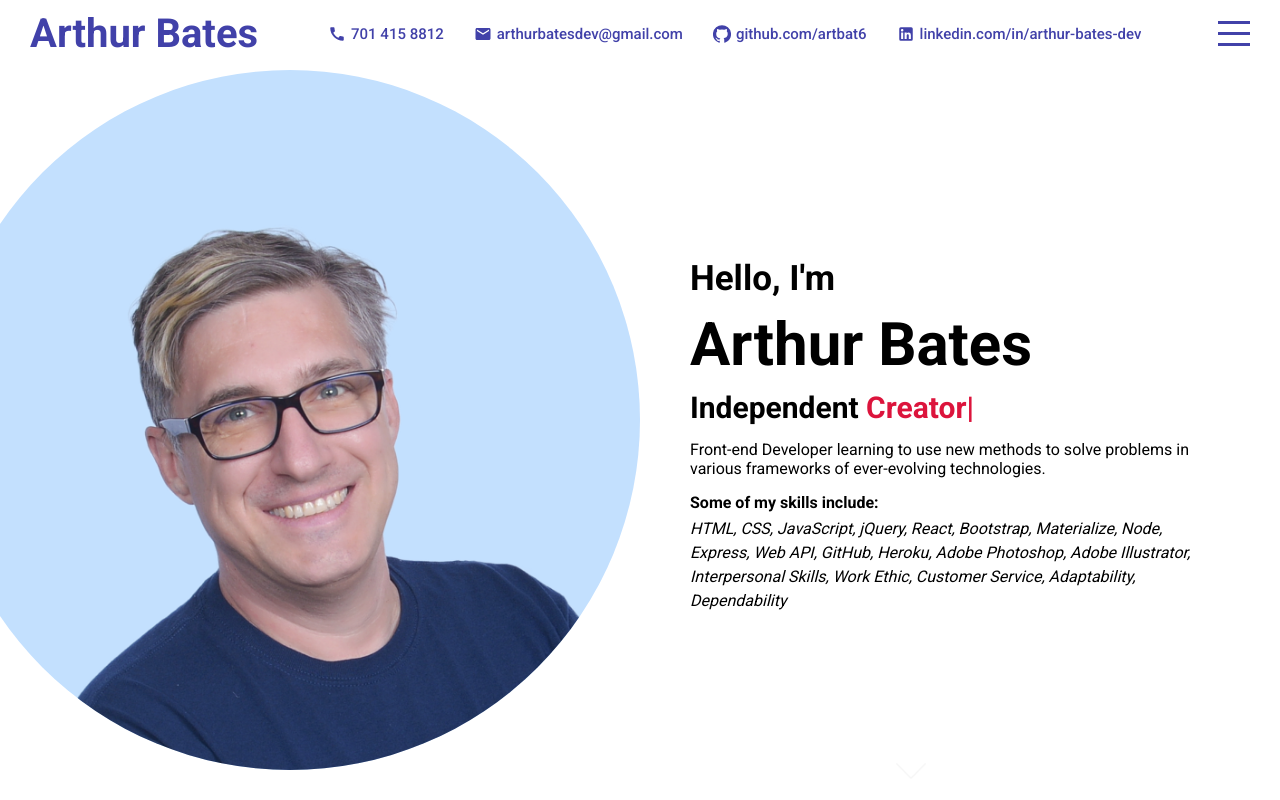
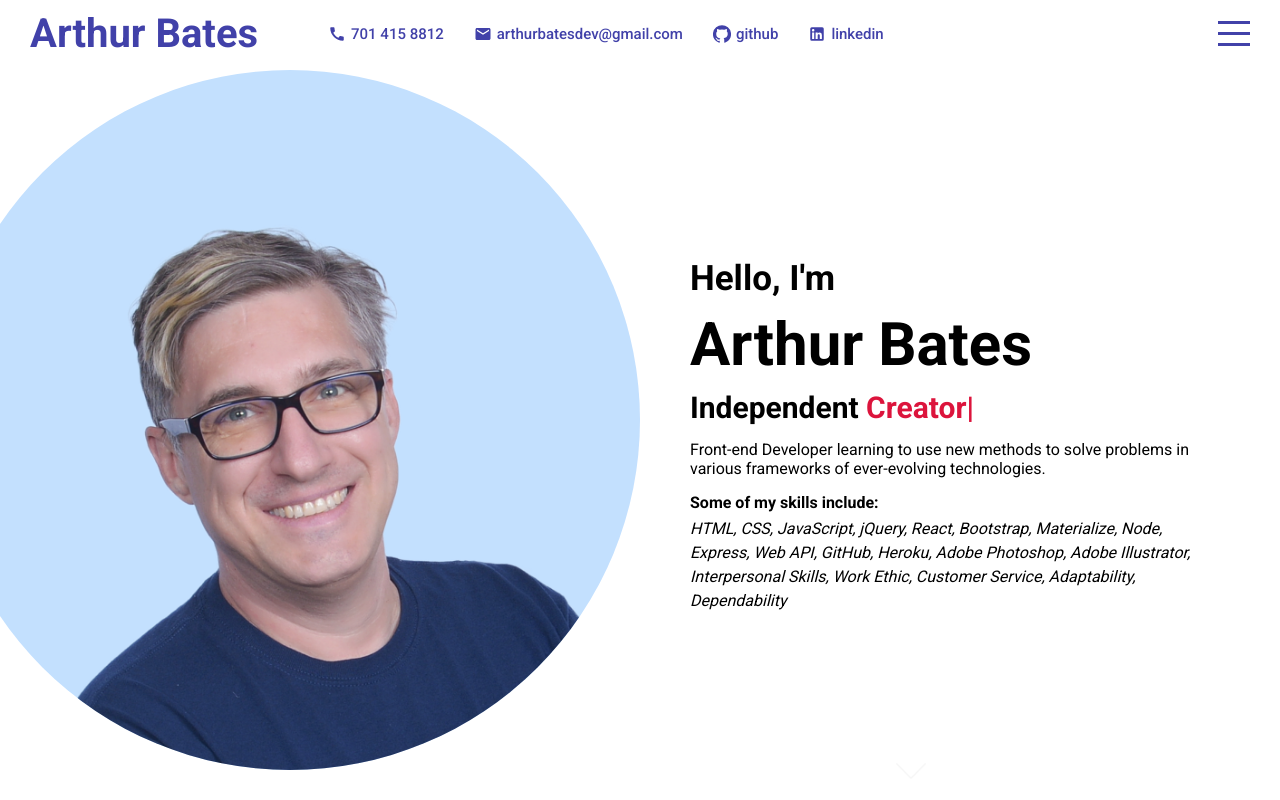
Before and after one commit to artbat6/AB-react-portfolio, a React (Create React App) app: page / in a window 1280 px wide. Built offline with nearby package versions, Linux system fonts and the light colour scheme.

Commit message:
trying to add github link to each portfolio item

```diff
--- a/src/components/portfolio/Portfolio.jsx
+++ b/src/components/portfolio/Portfolio.jsx
@@ -70,17 +70,23 @@ export default function Portfolio() {
           />
         ))}
       </ul>
+
       <div className="container">
         {data.map((d) => (
           <div className="item">
+            <a className="git">{d.github}</a>
             <a href={d.href} alt="" target="_blank">
               <img src={d.img} alt="" />
             </a>
             <h3 className="titleText"> {d.title}</h3>
             <p className="description"> {d.description}</p>
             </div>
+
         ))}
+
       </div>
-    </div>
+
+        </div>
+
   );
 }
--- a/src/components/topbar/Topbar.jsx
+++ b/src/components/topbar/Topbar.jsx
@@ -22,11 +22,11 @@ export default function Topbar({ menuOpen, setMenuOpen }) {
           </div>
           <div className="itemContainer">
             <GitHubIcon className="icon" />
-            <a href="https://github.com/artbat6">github.com/artbat6</a>
+            <a href="https://github.com/artbat6">github</a>
           </div>
           <div className="itemContainer">
             <LinkedInIcon className="icon" />
-            <a href="https://www.linkedin.com/in/arthur-bates-dev/">linkedin.com/in/arthur-bates-dev</a>
+            <a href="https://www.linkedin.com/in/arthur-bates-dev/">linkedin</a>
           </div>
         </div>
         <div className="right">
--- a/src/data.jsx
+++ b/src/data.jsx
@@ -48,6 +48,7 @@ export const featuredPortfolio = [
       description: "Very basic timed JavaScript quiz where the user answers multiple choice questions.  This app runs in the browser and uses JavaScript to dynamically update the HTML and CSS.",
       img: "./assets/quiz.png",
       href: "https://artbat6.github.io/shortJavaScriptQuiz/",
+      github: "",
     },
     {
       id: 2,
@@ -55,6 +56,7 @@ export const featuredPortfolio = [
       description: "The user enters a desired password length and is prompted for what character types to include. These prompts are validated so that at least one character type is chosen and then a password is created that matches the criteria. Created with HTML, CSS, and JavaScript.",
       img: "./assets/password.png",
       href: "https://artbat6.github.io/Random-Password-Generator",
+      github: "https://github.com/artbat6/Random-Password-Generator",
     },
     {
       id: 3,
@@ -62,6 +64,7 @@ export const featuredPortfolio = [
       description: "Simple calendar application that allows a user to save events for each hour of the day.  Uses JavaScript and Moment.js to store events in user’s local storage. Created with HTML and styled with CSS.",
       img: "./assets/planner.png",
       href: "https://artbat6.github.io/Work-Day-Scheduler/",
+      github: "https://github.com/artbat6/Work-Day-Scheduler",
     },
     {
       id: 4,
```
